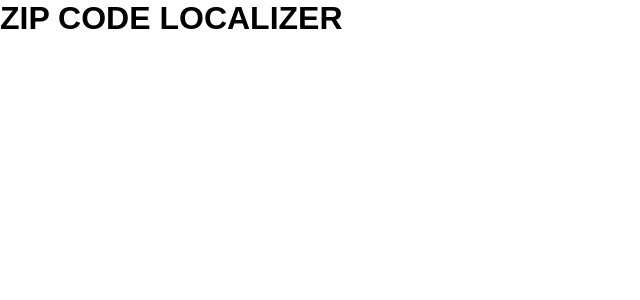
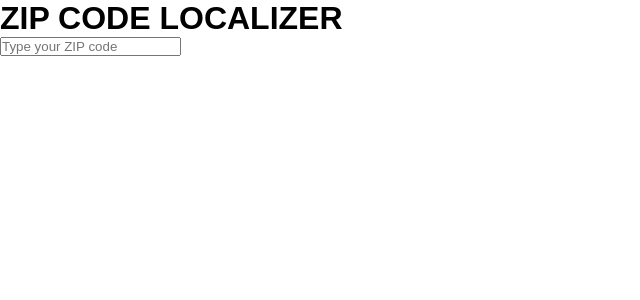
Before and after one commit to marcelovsk1/react-one, a React (Create React App) app in the folder localizer/: page / in a window 1280 px wide. Shown: the top 300 px of the page, without its empty margins (0-640 px from the left). Built offline with nearby package versions, Linux system fonts and the light colour scheme.

Commit message:
working on

```diff
--- a/localizer/src/App.js
+++ b/localizer/src/App.js
@@ -3,6 +3,13 @@ function App() {
   return (
     <div className="container">
       <h1 className="title">ZIP CODE LOCALIZER</h1>
+
+      <div className="containerInput">
+        <input
+        type="text"
+        placeholder="Type your ZIP code"
+        />
+      </div>
     </div>
   );
 }
```
